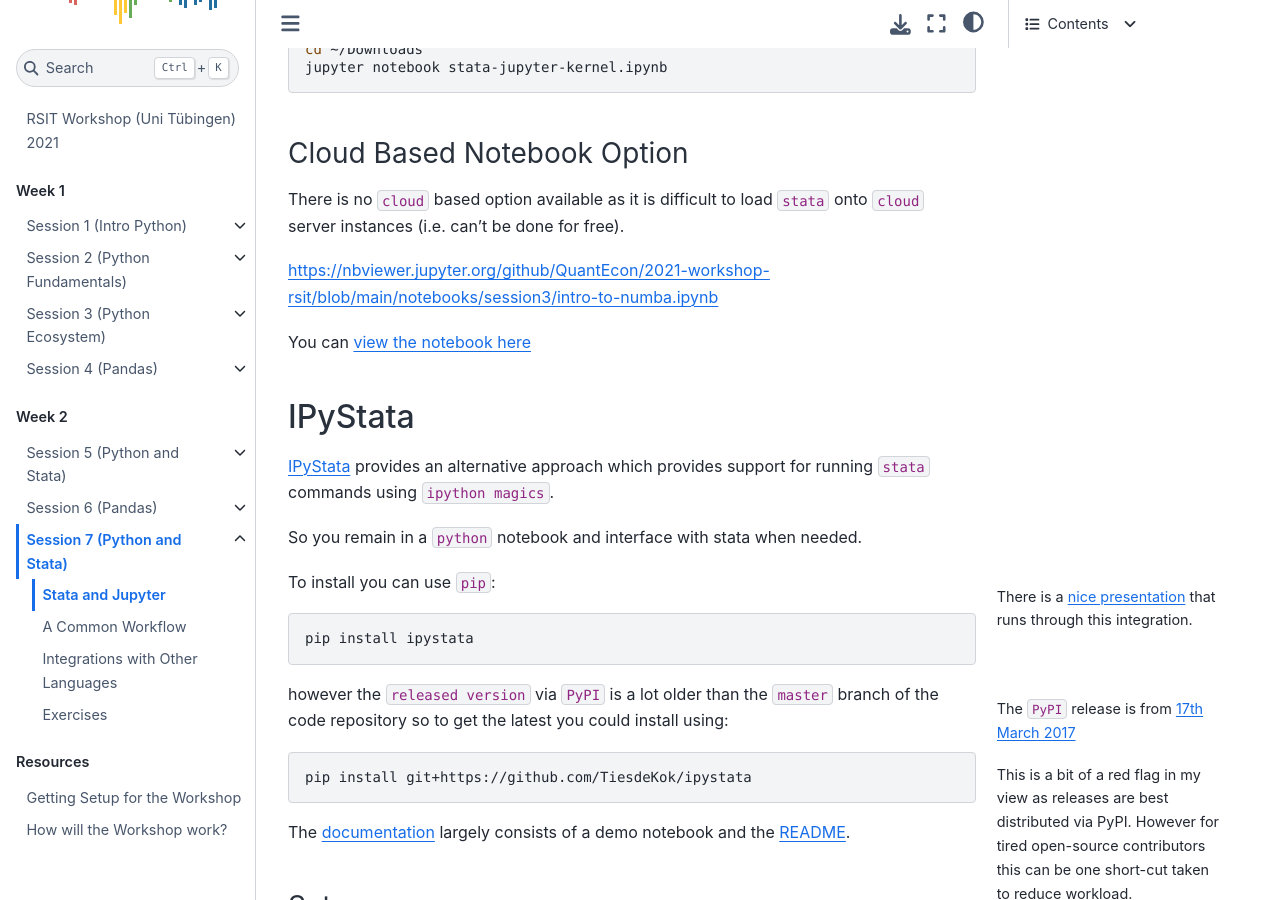
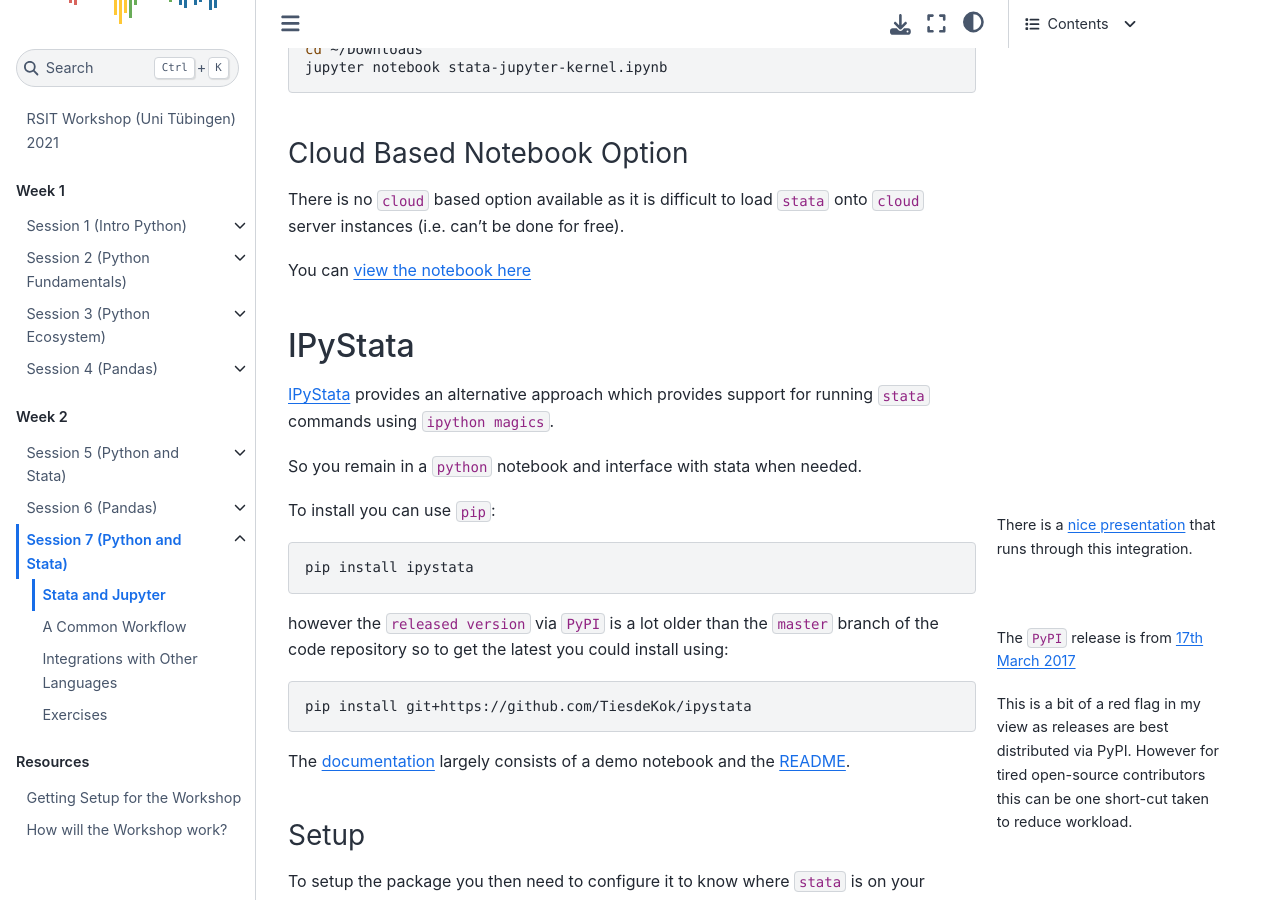
Before and after one commit to QuantEcon/2021-workshop-rsit, a Jupyter Book: the page built from website/week2/session7/stata-and-jupyter.md, in a window 1280 px wide and 900 px high, scrolled down 2107 px. Built offline with Jupyter Book 1.0.4 settings and Sphinx 7.4.7 and the Sphinx Book theme 1.1.4, drawn with Linux system fonts in a browser that asks for light colours; some of the changed lines change nothing that is shown.

Commit message:
edits and link fixes

```diff
--- a/website/week2/session7/stata-and-jupyter.md
+++ b/website/week2/session7/stata-and-jupyter.md
@@ -106,9 +106,7 @@
 There is no `cloud` based option available as it is difficult to load `stata` onto `cloud` server
 instances (i.e. can't be done for free).
 
-https://nbviewer.jupyter.org/github/QuantEcon/2021-workshop-rsit/blob/main/notebooks/session3/intro-to-numba.ipynb
-
-You can [view the notebook here](https://nbviewer.jupyter.org/github/QuantEcon/2021-workshop-rsit/blob/main/notebooks/session7/stata-jupyter-kernel.ipynb)
+You can [view the notebook here](https://github.com/QuantEcon/2021-workshop-rsit/blob/main/notebooks/session7/stata-jupyter-kernel.ipynb)
 
 
 ## IPyStata
@@ -191,4 +189,4 @@
 There is no `cloud` based option available as it is difficult to load `stata` onto `cloud` server
 instances (i.e. can't be done for free).
 
-You can [view the notebook here](https://nbviewer.jupyter.org/github/QuantEcon/2021-workshop-rsit/blob/main/notebooks/session7/jupyter-ipystata.ipynb)
+You can [view the notebook here](https://github.com/QuantEcon/2021-workshop-rsit/blob/main/notebooks/session7/jupyter-ipystata.ipynb)
```
Also changed, not shown: 3 other files.
